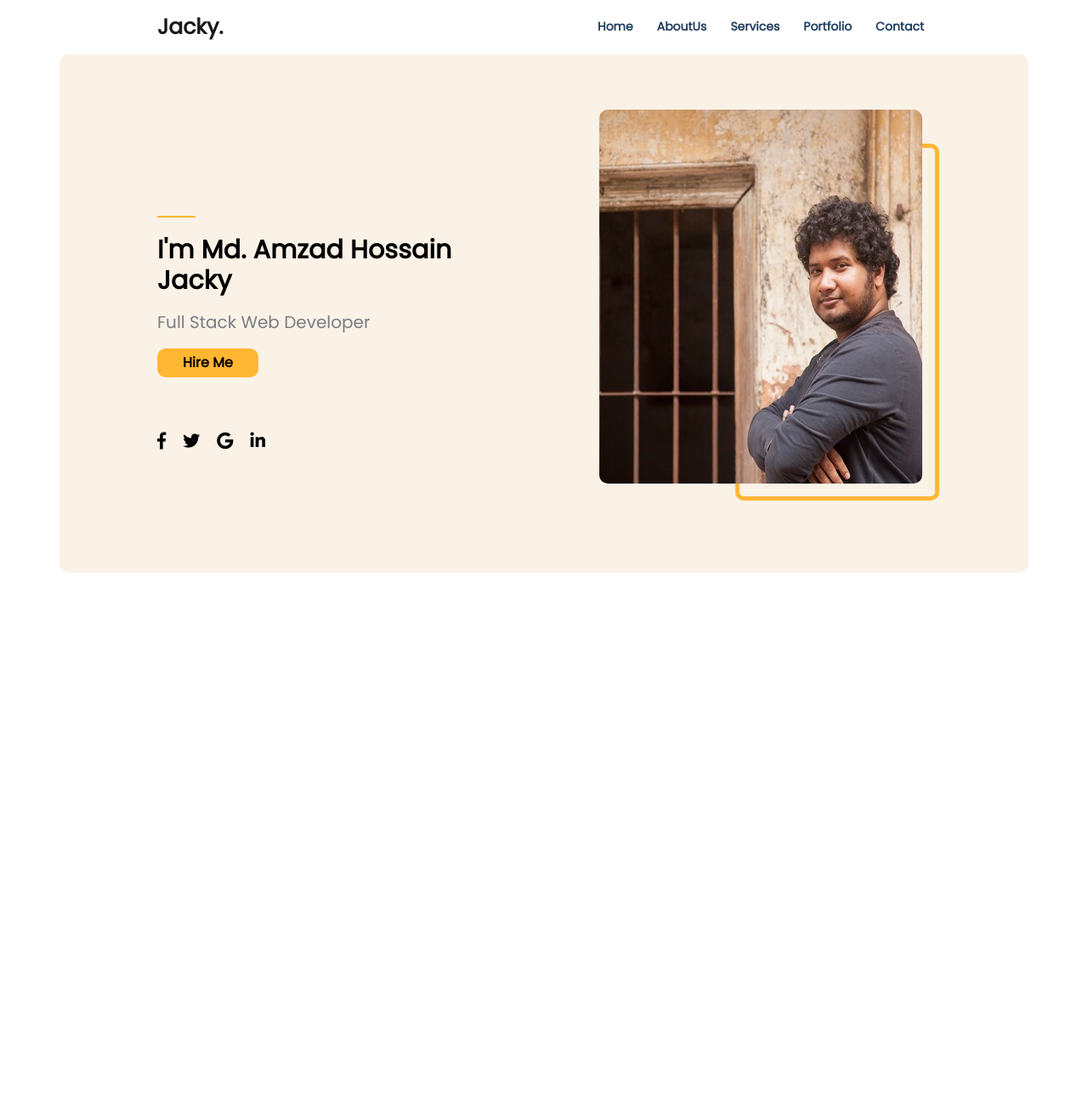
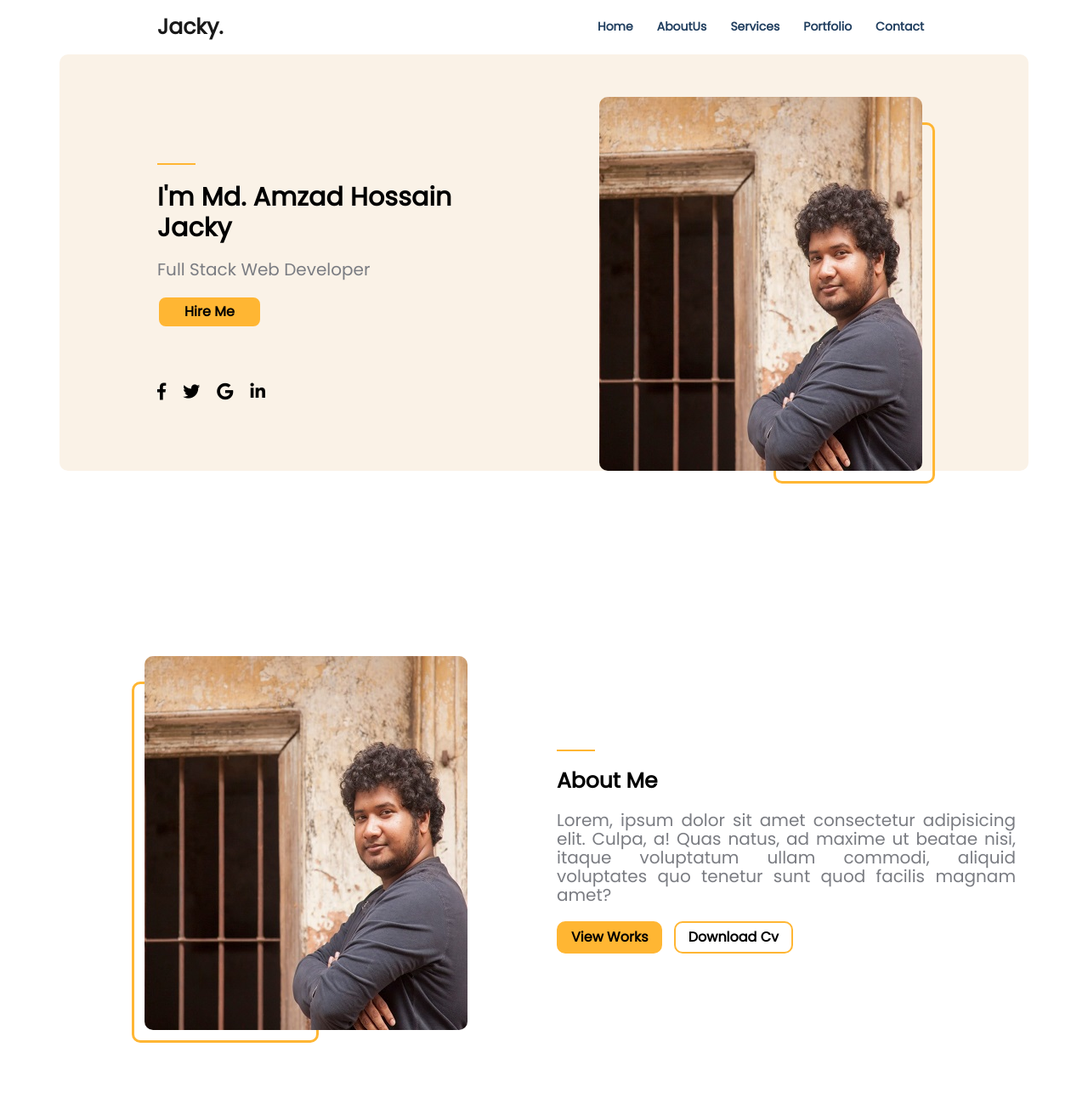
Before and after one commit to amzadhossainjacky/portfolio, a plain HTML site: page index.html in a window 1280 px wide. Shown: the whole page at 85% size. Before the commit the page ends 800 px from the top, so only its background shows below. Drawn offline with nearby package versions, Linux system fonts and the light colour scheme.

Commit message:
added about

```diff
--- a/assets/css/style.css
+++ b/assets/css/style.css
@@ -457,6 +457,10 @@ hr,
   height: 100%;
 }
 
+img{
+  display: block;
+}
+
 /**********************************
 
 ***            Font
@@ -473,7 +477,14 @@ hr,
 
 **********************************/
 .vh{
-    min-height: 70vh;
+    min-height: 76vh;
+}
+
+.maxi-vh{
+  height: 76vh;
+}
+.mini-vh{
+  min-height: 100vh;
 }
 .global-btn{
     text-decoration: none;
@@ -484,6 +495,19 @@ hr,
     display: inline-block;
     color: black;
     border-radius: 10px;
+}
+
+.global-span{
+  width: 45px;
+  border: 1px solid #ffb633;
+  display: block;
+  margin: 20px 0px;
+}
+
+.global-h1{
+  font-size: 30px;
+  font-weight: 700;
+  letter-spacing: .01rem;
 }
 /**********************************
 
@@ -525,18 +549,14 @@ hr,
     top: 15px;
     margin-left: 100px;
 }
+.banner-content .global-btn{
+  border: 2px solid #faf2e7;
+}
+.banner-content .global-btn:hover{
+  border: 2px solid #ffb633;
+  background: #fff;
+}
 
-.banner-content span{
-    width: 45px;
-    border: 1px solid #ffb633;
-    display: block;
-    margin: 20px 0px;
-}
-.banner-content h1{
-    font-size: 30px;
-    font-weight: 700;
-    letter-spacing: .01rem;
-}
 .banner-content p{
     font-size: 20px;
     font-weight: 500;
@@ -553,53 +573,92 @@ hr,
 
 .banner-social ul li a:first-child{
     padding-left: 0px;
-
 }
 
-.banner-img{
-    position: relative;
-}
 .banner-img img{
     border-radius: 10px;
+    position: relative;
+    z-index: 200;
+    margin-left: 50px;
 }
-.banner-img .rect{
+.banner-img .right-rect{
     position: absolute;
-    height: 440px;
-    width: 380px;
-    left: 50px;
-    top: 15px;
+    height: 425px;
+    width: 190px;
+    left: 270px;
+    top: 30px;
+    border: 3px solid #ffb633;
     border-radius: 10px;
-    z-index: 100 ;
+    z-index: 100;
 }
 
-.banner-img .rect::before{
-    content: "";
-    position: absolute !important;
-    height: 420px;
-    width: 240px;
-    left: 160px;
-    top: 40px;
-    border-radius: 10px;
-    border: 5px solid #ffb633;
-    z-index: -50;
-    opacity: 1;
+/**********************************
+
+***      about section       ***
+
+**********************************/
+
+.about-section{
+  background: #fff;
+  padding: 100px 0px;
 }
 
+.about-section img{
+  position: relative;
+  border-radius: 10px;
+  z-index: 200 !important;
+  margin-left: 85px;
+}
+.about-section .left-rect{
+  position: absolute;
+  height: 425px;
+  width: 220px;
+  left:85px;
+  top: 30px;
+  border-radius: 10px;
+  border: 3px solid #ffb633;
+  z-index: 100;
+  opacity: 1;
+}
+
+.about-content p{
+  font-size: 20px;
+  font-weight: 500;
+  margin: 20px 0px;
+  text-align: justify;
+}
+
+.about-content a{
+  padding: 5px 15px;
+  border: 2px solid #ffb633;
+  background: #ffb633;
+}
+
+.about-content a:hover{
+  border: 2px solid #ffb633;
+  background: #fff;
+}
+
+
+.about-content a:last-child{
+  padding: 5px 15px;
+  border: 2px solid #ffb633;
+  background: #fff;
+  margin: 0px 10px;
+}
+
+.about-content a:last-child:hover{
+  border: 2px solid #ffb633;
+  background: #ffb633;
+}
 
 
 /**********************************
 
-***      feature section       ***
+***       services-section        ***
 
 **********************************/
 
-
-
-/**********************************
-
-***       Offer-section        ***
-
-**********************************/
 
 
 /**********************************
--- a/index.html
+++ b/index.html
@@ -52,13 +52,13 @@
    <!--  Navigation-section -->
 
    <!--  Banner-section -->
-    <section class="banner-section">
+    <section class="banner-section maxi-vh">
         <div class="container">
-            <div class="row vh">
-                <div class="col-lg-6 align-self-center">
+            <div class="row align-items-center">
+                <div class="col-lg-6">
                     <div class="banner-content">
-                        <span></span>
-                        <h1>I'm Md. Amzad Hossain Jacky</h1>
+                        <span class="global-span"></span>
+                        <h1 class="global-h1">I'm Md. Amzad Hossain Jacky</h1>
                         <p>Full Stack Web Developer</p>
                         <a href="#" class="global-btn">Hire Me</a>
 
@@ -82,15 +82,39 @@
                 </div>
                 <div class="col-lg-6">
                     <div class="banner-img">
-                        <div class="rect">
-                            <img src="assets/images/me.jpg" alt="my-img">
-                        </div>
+                        <img src="assets/images/me.jpg" alt="my-img">
+                        <div class="right-rect"></div>
                     </div>
                 </div>
             </div>
         </div>
     </section>
-   <!--  Banner-section -->
+    <!--  Banner-section -->
+
+    <!--  about-section -->
+    <section class="about-section">
+        <div class="container">
+            <div class="row align-items-center">
+                <div class="col-lg-6">
+                    <div class="about-img">
+                        <img src="assets/images/me.jpg" class="img-fluid" alt="my-img">
+                        <div class="left-rect"></div>
+                    </div>
+                </div>
+
+                <div class="col-lg-6">
+                    <div class="about-content">
+                        <span class="global-span"></span>
+                        <h1>About Me</h1>
+                        <p>Lorem, ipsum dolor sit amet consectetur adipisicing elit. Culpa, a! Quas natus, ad maxime ut beatae nisi, itaque voluptatum ullam commodi, aliquid voluptates quo tenetur sunt quod facilis magnam amet?</p>
+                        <a href="#" class="global-btn">View Works</a>
+                        <a href="#" class="global-btn">Download Cv</a>
+                    </div>
+                </div>
+            </div>
+        </div>
+    </section>
+    <!--  about-section -->
 
     <script src="https://code.jquery.com/jquery-3.3.1.slim.min.js"></script>
     <script src="https://cdnjs.cloudflare.com/ajax/libs/popper.js/1.12.9/umd/popper.min.js"></script>
```
